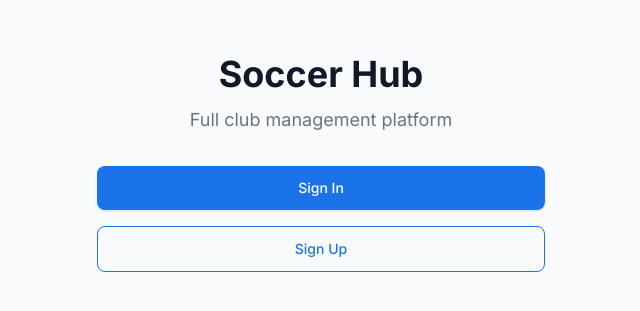
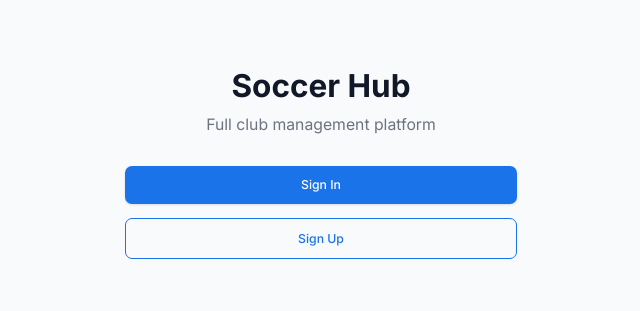
Before and after one commit to HLA10/soccerdatabasefinaldraft, a Next.js app: page / in a window 1280 px wide. Shown: the part 237-548 px from the top of the page, without its empty margins (319-959 px from the left). Built offline with nearby package versions, Linux system fonts and the light colour scheme; no server answers.

Commit message:
Fix Tailwind CSS v4 compatibility: remove invalid @apply utilities

```diff
--- a/app/globals.css
+++ b/app/globals.css
@@ -1,37 +1,68 @@
 @import url('https://fonts.googleapis.com/css2?family=Inter:wght@400;500;600;700&display=swap');
 @import "tailwindcss";
 
+@layer base {
   :root {
-  --background: #F9FAFB;
-  --foreground: #111827;
-  --primary: #1A73E8;
-  --primary-hover: #1557B0;
-  --secondary: #111827;
-  --accent: #10B981;
-  --success: #10B981;
-  --warning: #F59E0B;
-  --error: #EF4444;
-  --card: #FFFFFF;
-  --border: #E5E7EB;
-  --text-primary: #111827;
-  --text-secondary: #6B7280;
-  --text-tertiary: #9CA3AF;
+    font-size: 14px;
+    /* Clean Pro - Stats Perform style */
+    --background: 210 40% 98%;           /* #f8fafc - Light slate */
+    --foreground: 215 25% 17%;           /* #1e293b - Charcoal */
+    --card: 0 0% 100%;                   /* White */
+    --card-foreground: 215 25% 17%;      /* Charcoal */
+    --popover: 0 0% 100%;
+    --popover-foreground: 215 25% 17%;
+    --primary: 168 76% 42%;              /* #14b8a6 - Teal */
+    --primary-foreground: 0 0% 100%;     /* White */
+    --secondary: 210 40% 96%;            /* Light gray */
+    --secondary-foreground: 215 25% 17%;
+    --muted: 210 40% 96%;
+    --muted-foreground: 215 16% 47%;     /* Slate gray */
+    --accent: 168 76% 42%;               /* Teal */
+    --accent-foreground: 0 0% 100%;
+    --destructive: 0 72% 51%;            /* #dc2626 - Red */
+    --destructive-foreground: 0 0% 100%;
+    --border: 214 32% 91%;
+    --input: 214 32% 91%;
+    --ring: 168 76% 42%;                 /* Teal */
+    /* Custom success/warning colors */
+    --success: 142 71% 45%;              /* #22c55e */
+    --warning: 25 95% 53%;               /* #f97316 */
   }
 
-@theme inline {
-  --color-background: var(--background);
-  --color-foreground: var(--foreground);
-  --font-sans: var(--font-geist-sans);
-  --font-mono: var(--font-geist-mono);
+  .dark {
+    --background: 215 25% 9%;            /* Dark charcoal */
+    --foreground: 210 40% 98%;
+    --card: 215 25% 13%;
+    --card-foreground: 210 40% 98%;
+    --popover: 215 25% 13%;
+    --popover-foreground: 210 40% 98%;
+    --primary: 168 76% 42%;              /* Teal */
+    --primary-foreground: 0 0% 100%;
+    --secondary: 215 25% 17%;
+    --secondary-foreground: 210 40% 98%;
+    --muted: 215 25% 17%;
+    --muted-foreground: 215 20% 65%;
+    --accent: 168 76% 42%;
+    --accent-foreground: 0 0% 100%;
+    --destructive: 0 72% 51%;
+    --destructive-foreground: 0 0% 100%;
+    --border: 215 25% 20%;
+    --input: 215 25% 20%;
+    --ring: 168 76% 42%;
+  }
 }
 
+@layer base {
+  html {
+    font-family: 'Inter', system-ui, -apple-system, sans-serif;
+  }
   body {
-  background: var(--background);
-  color: var(--foreground);
-  font-family: 'Inter', -apple-system, BlinkMacSystemFont, "Segoe UI", Roboto, "Helvetica Neue", Arial, sans-serif;
-  line-height: 1.6;
+    background-color: hsl(var(--background));
+    color: hsl(var(--foreground));
+    line-height: 1.4;
     -webkit-font-smoothing: antialiased;
     -moz-osx-font-smoothing: grayscale;
+  }
 }
 
 /* Smooth scrolling */
```
Lines whose indentation alone changed are shown as unchanged.
